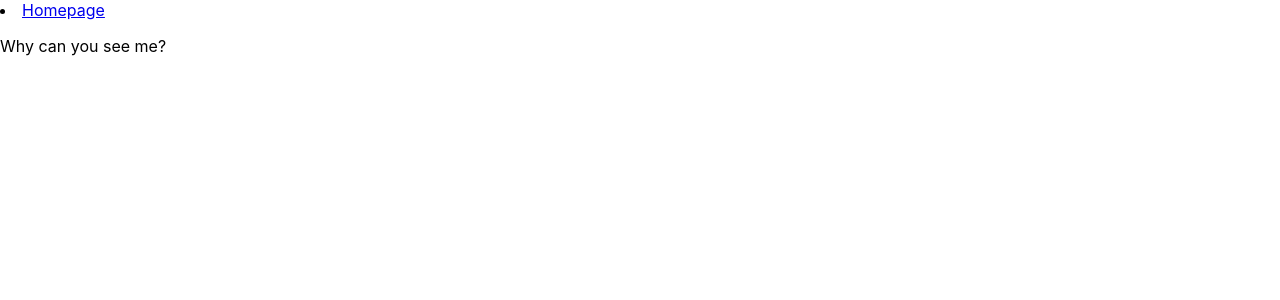
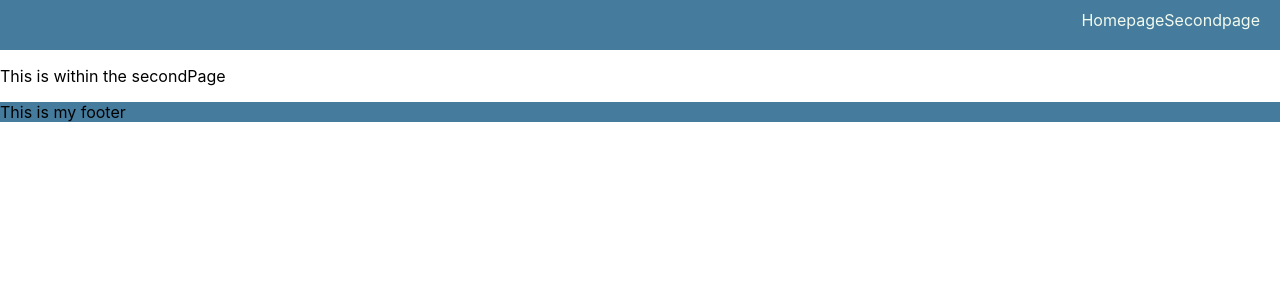
Before and after one commit to arquimidesperez/Anxiary-API, a React (Create React App) app in the folder anxiary-app/: page /secondpage in a window 1280 px wide. Shown: the top 300 px of the page. Built offline with nearby package versions, Linux system fonts and the light colour scheme; no server answers.

Commit message:
slow progress

```diff
--- a/anxiary-app/src/App.css
+++ b/anxiary-app/src/App.css
@@ -1,6 +1,7 @@
 .App {
   text-align: center;
 }
+
 
 .App-logo {
   height: 40vmin;
--- a/anxiary-app/src/App.js
+++ b/anxiary-app/src/App.js
@@ -2,19 +2,24 @@ import { Route, Switch } from 'react-router-dom';
 // import './App.css';
 import Homepage from './components/Homepage';
 import Navbar from './components/Navbar';
+import Secondpage from './components/Secondpage';
+import Footer from './components/Footer'
 
 function App() {
   return (
     <div className="App">
+      {/* keep the navbar outside of the switch so that it remains visible all throughout */}
       <Navbar />
       <Switch>
-        <Route exact path = '/homepage'>
+        <Route exact path='/homepage'>
           <Homepage />
+        </Route>
+        <Route exact path='/secondpage'>
+          <Secondpage />
         </Route>
       </Switch>
 
-      <p> Why can you see me?</p>
-
+      <Footer />
     </div>
   );
 }
--- /dev/null
+++ b/anxiary-app/src/components/Footer.jsx
@@ -0,0 +1,9 @@
+import './footer.css';
+
+export default function FootBar() {
+  return (
+    <div className='fBar'>
+      <p>This is my footer</p>
+    </div>
+  )
+}
--- a/anxiary-app/src/components/Homepage.jsx
+++ b/anxiary-app/src/components/Homepage.jsx
@@ -4,7 +4,6 @@ import { Link } from 'react-router-dom';
 
 export default function GettingEntries() {
   const [entries, setEntries] = useState([]);
-
 
   useEffect(() => {
     const fetchData = async () => {
@@ -18,6 +17,8 @@ export default function GettingEntries() {
   return (
     <div>
       <p>Hello from the homepage</p>
+      <p>Hello from the homepage</p>
+      <p>Hello from the homepage</p>
     </div>
   )
 
--- a/anxiary-app/src/components/Navbar.jsx
+++ b/anxiary-app/src/components/Navbar.jsx
@@ -1,12 +1,14 @@
 import React from 'react';
 import { Link } from 'react-router-dom';
+import './navbar.css';
 
 export default function Navbar() {
   return (
-    <nav>
-      <li>
-        <Link to="/homepage">Homepage</Link>
-      </li>
+    <nav className='NavigationBar'>
+      <div className='NavSpacing'>
+      <Link to="/homepage" className='LinkCSS a'>Homepage</Link>
+      <Link to="/secondpage" className='LinkCSS'>Secondpage</Link>
+      </div>
     </nav>
   )
 }
--- /dev/null
+++ b/anxiary-app/src/components/Secondpage.jsx
@@ -0,0 +1,9 @@
+export default function secondPage() {
+
+  return (
+    <div>
+      <p>This is within the secondPage</p>
+    </div>
+  )
+
+}
--- /dev/null
+++ b/anxiary-app/src/components/footer.css
@@ -0,0 +1,3 @@
+.fBar{
+  background-color: #457b9d;
+}
--- /dev/null
+++ b/anxiary-app/src/components/navbar.css
@@ -0,0 +1,20 @@
+.NavigationBar{
+  background-color: #457b9d;
+  text-align: right;
+  height: 50px;
+}
+
+.LinkCSS{
+  color: #f1faee;
+  text-decoration: none;
+  justify-content: center;
+}
+
+.a{
+  word-spacing: 30px;
+}
+
+.NavSpacing{
+  padding-top: 10px;
+  padding-right: 20px;
+}
--- a/anxiary-app/src/index.js
+++ b/anxiary-app/src/index.js
@@ -8,7 +8,7 @@ import {BrowserRouter as Router} from 'react-router-dom'
 ReactDOM.render(
   <React.StrictMode>
     <Router>
-    <App />
+      <App />
     </Router>
   </React.StrictMode>,
   document.getElementById('root')
```
